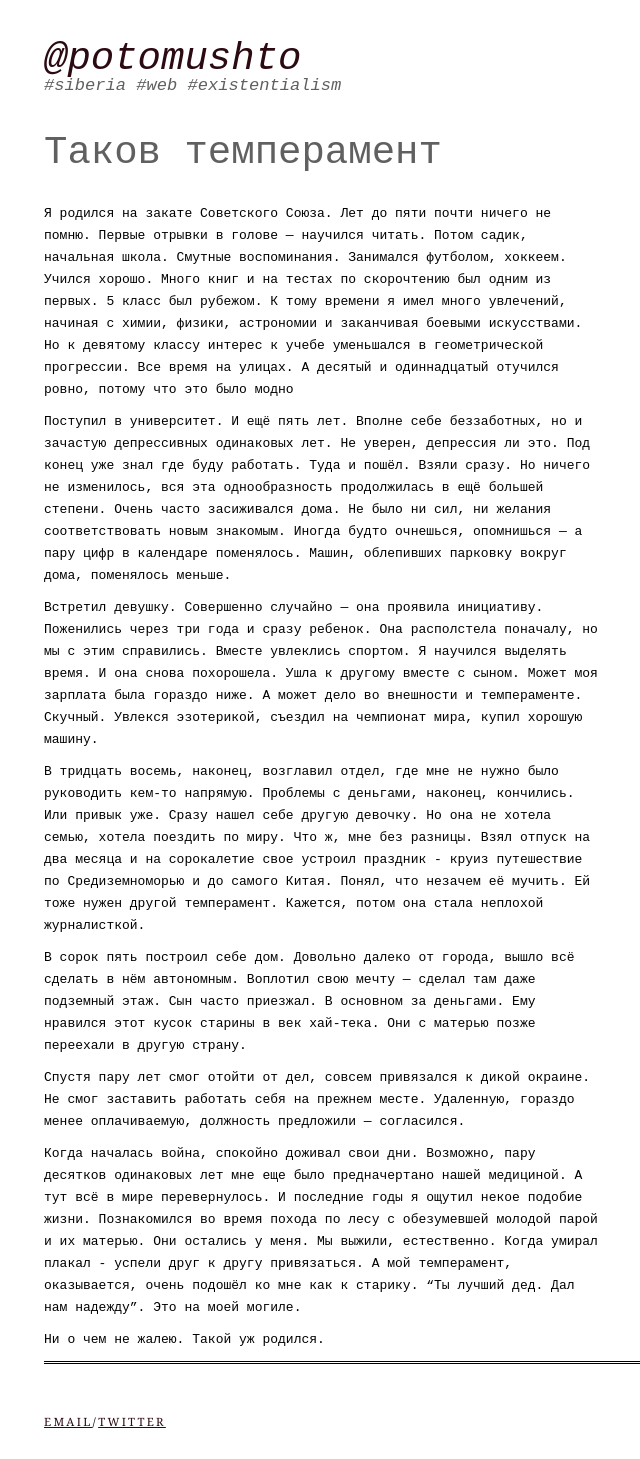
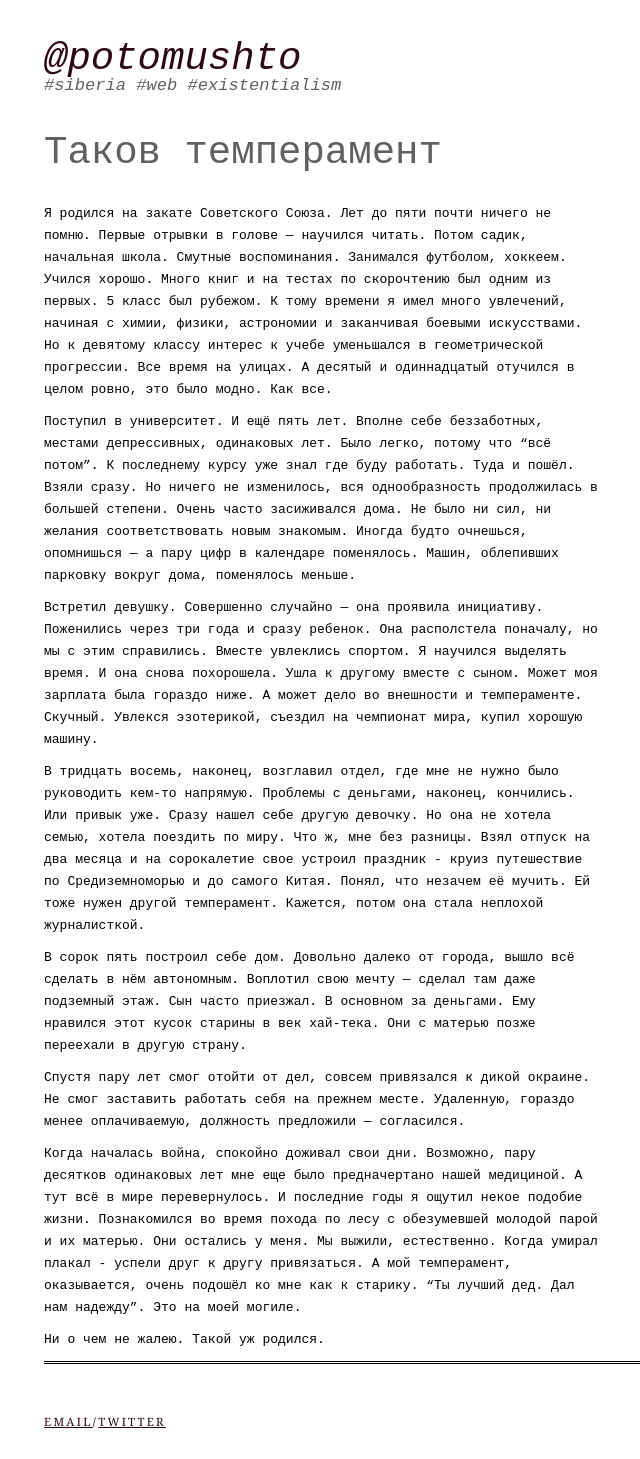
Before and after one commit to ptmt/ptmt.github.com, a Jekyll site: the page built from _posts/2013-10-25-nasty-motivation.md, in a window 1280 px wide. Shown: the whole page, without its empty margins (116-756 px from the left). Built offline with Jekyll 4.4.1, drawn with Linux system fonts in a browser that asks for light colours; Markdown is read by kramdown in place of the engine named in the settings.

Commit message:
Update 2013-10-25-nasty-motivation.md

```diff
--- a/_posts/2013-10-25-nasty-motivation.md
+++ b/_posts/2013-10-25-nasty-motivation.md
@@ -4,10 +4,9 @@ title: Таков темперамент
 ---
 # {{ page.title }}
 
-Я родился на закате Советского Союза. Лет до пяти почти ничего не помню. Первые отрывки в голове — научился читать. Потом садик, начальная школа. Смутные воспоминания. Занимался футболом, хоккеем. Учился хорошо. Много книг и на тестах по скорочтению был одним из первых. 5 класс был рубежом. К тому времени я имел много увлечений, начиная с химии, физики, астрономии и заканчивая боевыми искусствами. Но к девятому классу интерес к учебе уменьшался в геометрической прогрессии. Все время на улицах. А десятый и одиннадцатый отучился ровно, потому что это было модно
+Я родился на закате Советского Союза. Лет до пяти почти ничего не помню. Первые отрывки в голове — научился читать. Потом садик, начальная школа. Смутные воспоминания. Занимался футболом, хоккеем. Учился хорошо. Много книг и на тестах по скорочтению был одним из первых. 5 класс был рубежом. К тому времени я имел много увлечений, начиная с химии, физики, астрономии и заканчивая боевыми искусствами. Но к девятому классу интерес к учебе уменьшался в геометрической прогрессии. Все время на улицах. А десятый и одиннадцатый отучился в целом ровно, это было модно. Как все.
 
-Поступил в университет. И ещё пять лет. Вполне себе беззаботных, но и зачастую депрессивных одинаковых лет.
-Не уверен, депрессия ли это. Под конец уже знал где буду работать. Туда и пошёл. Взяли сразу. Но ничего не изменилось, вся эта однообразность продолжилась в ещё большей степени.
+Поступил в университет. И ещё пять лет. Вполне себе беззаботных, местами депрессивных, одинаковых лет. Было легко, потому что "всё потом".  К последнему курсу уже знал где буду работать. Туда и пошёл. Взяли сразу. Но ничего не изменилось, вся  однообразность продолжилась в большей степени.
 Очень часто засиживался дома. Не было ни сил, ни желания соответствовать новым знакомым. Иногда будто очнешься, опомнишься — а пару цифр в календаре поменялось. Машин, облепивших парковку вокруг дома, поменялось меньше.
 
 Встретил девушку. Совершенно случайно — она проявила инициативу. Поженились через три года и сразу ребенок.
```
